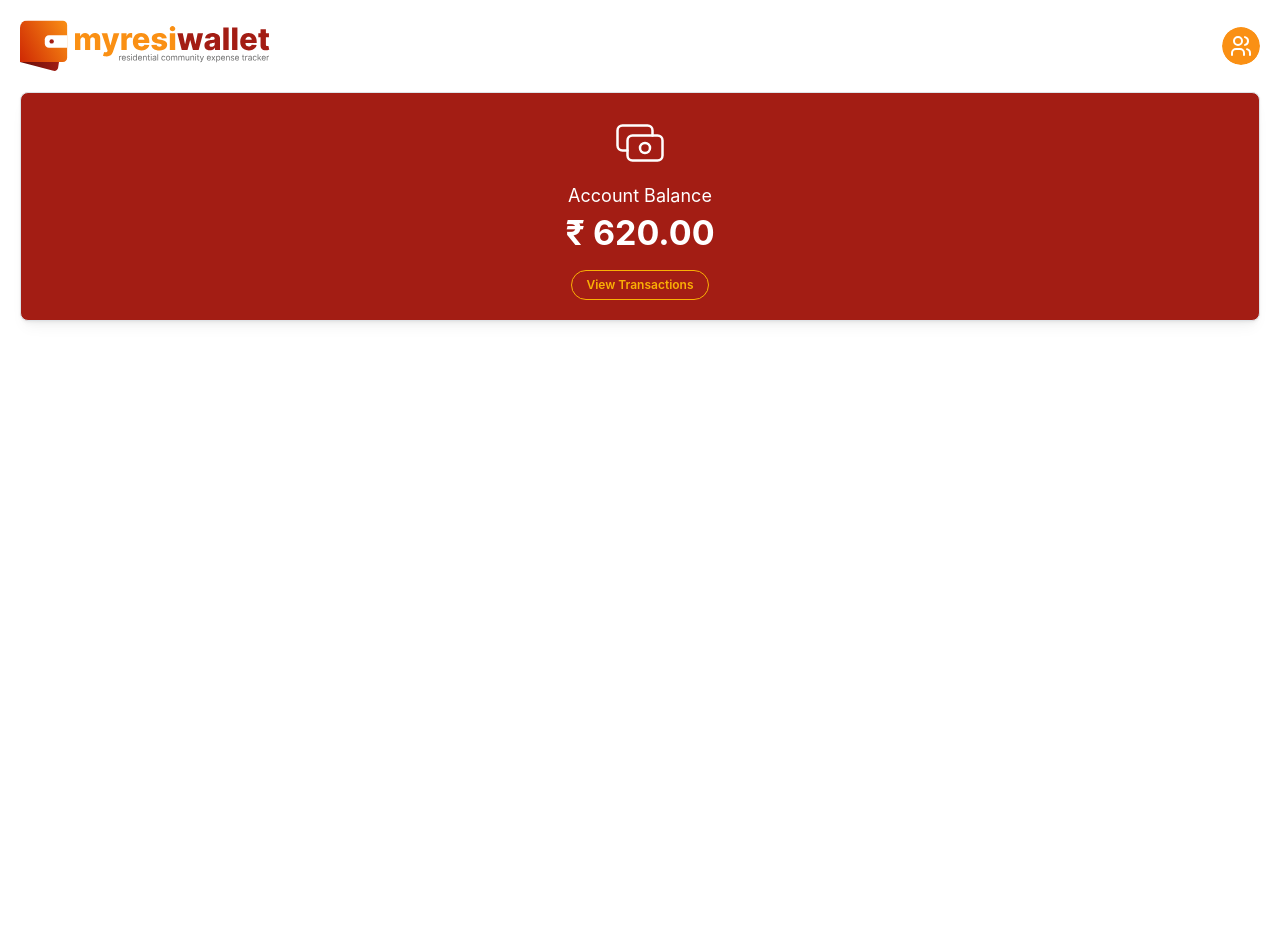
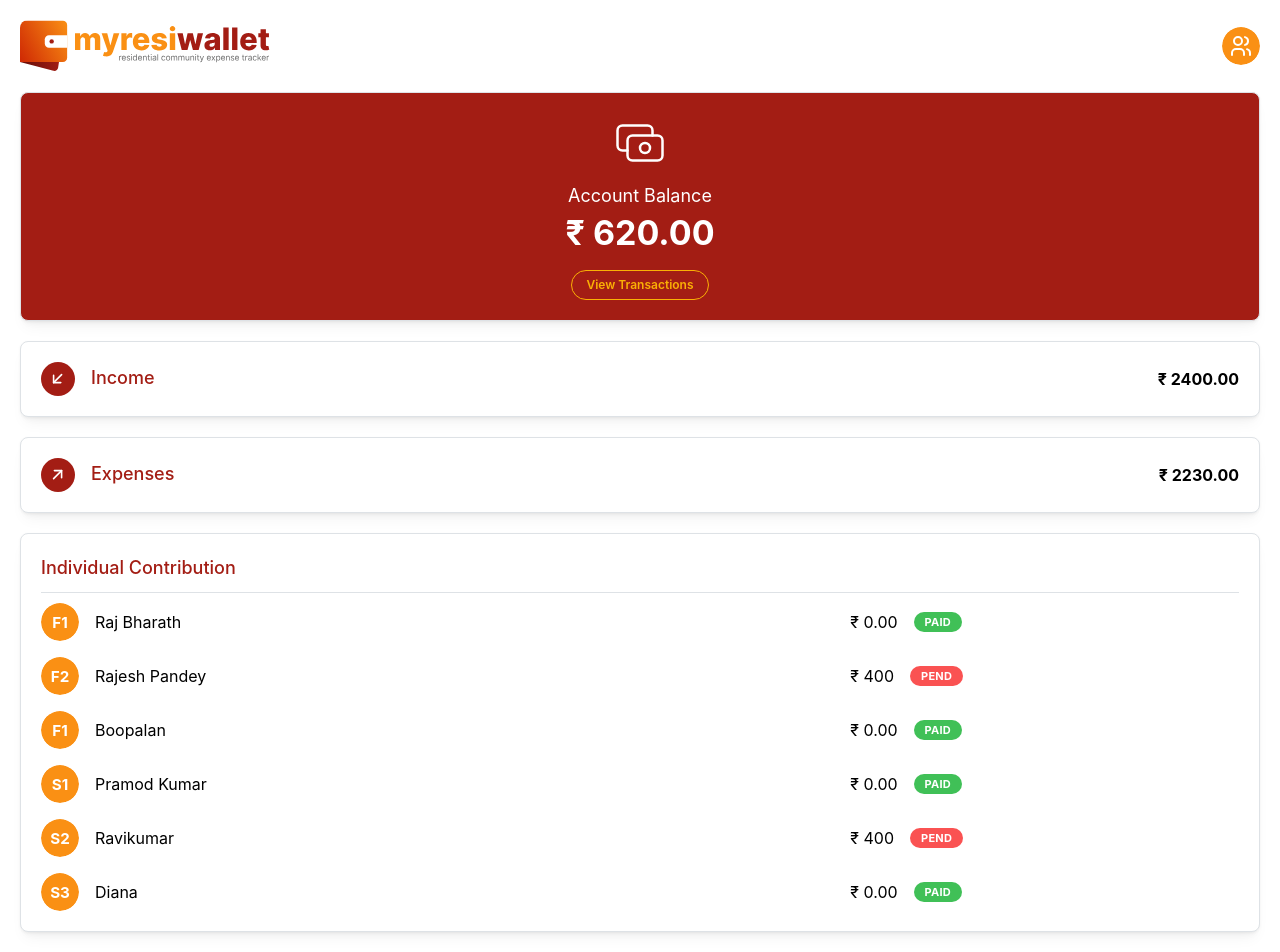
Before and after one commit to RajBharath89/finapp, a Next.js app: page / in a window 1280 px wide. Before the commit the page ends 800 px from the top, so only its background shows below. Built offline with nearby package versions, Linux system fonts and the light colour scheme.

Commit message:
dashboard

```diff
--- a/pages/dashboard.tsx
+++ b/pages/dashboard.tsx
@@ -1,15 +1,232 @@
-import { ActionIcon, Avatar, Button, Card, Group, Text, Title,rem } from "@mantine/core";
-import { Image } from '@mantine/core';
-import { IconBrandMantine, IconCash, IconCashBanknote, IconUser, IconUserBolt, IconUsers } from '@tabler/icons-react';
+import {
+  ActionIcon,
+  Avatar,
+  Badge,
+  Button,
+  Card,
+  Divider,
+  Grid,
+  Group,
+  Stack,
+  Text,
+  Title,
+  rem,
+} from "@mantine/core";
+import { Image } from "@mantine/core";
+import {
+  IconArrowDownLeft,
+  IconArrowDownRight,
+  IconArrowUpRight,
+  IconBrandMantine,
+  IconCash,
+  IconCashBanknote,
+  IconUser,
+  IconUserBolt,
+  IconUsers,
+} from "@tabler/icons-react";
 
 export default function Dashboard() {
   return (
     <>
-    <Card m={20} bg="#A31D14" shadow="sm" padding="lg" radius="md" withBorder>
-        <Text ta="center" c="white" size="lg" fw={400}> <IconCash size="60" stroke={1}/><br/>Account Balance</Text>
-        <Title ta="center" c="white" order={1}>₹ 620.00</Title>
-        <Group justify="center"><Button mt={15} variant="outline" color="yellow" size="xs" radius="xl">View Transactions</Button></Group>
-    </Card>
+      <Card m={20} bg="#A31D14" shadow="sm" padding="lg" radius="md" withBorder>
+        <Text ta="center" c="white" size="lg" fw={400}>
+          {" "}
+          <IconCash size="60" stroke={1} />
+          <br />
+          Account Balance
+        </Text>
+        <Title ta="center" c="white" order={1}>
+          ₹ 620.00
+        </Title>
+        <Group justify="center">
+          <Button
+            mt={15}
+            variant="outline"
+            color="yellow"
+            size="xs"
+            radius="xl"
+          >
+            View Transactions
+          </Button>
+        </Group>
+      </Card>
+
+      <Card m={20} shadow="sm" padding="lg" radius="md" withBorder>
+        <Grid align="center" justify="space-around">
+          <Grid.Col span={6}>
+            <Group justify="flex-start">
+              {/* <Badge color="green" variant="filled" size="lg">Inwards</Badge> */}
+              <ActionIcon
+                variant="filled"
+                color="#A31D14"
+                size="lg"
+                radius="xl"
+                aria-label="Settings"
+              >
+                <IconArrowDownLeft
+                  style={{ width: "60%", height: "60%" }}
+                  stroke={2}
+                />
+              </ActionIcon>
+              <Text ta="left" c="#A31D14" size="lg" fw={500}>
+                Income
+              </Text>
+            </Group>
+          </Grid.Col>
+          <Grid.Col span={6}>
+            <Text ta="right">
+              <Title order={5}>₹ 2400.00</Title>
+            </Text>
+          </Grid.Col>
+        </Grid>
+      </Card>
+
+      <Card m={20} shadow="sm" padding="lg" radius="md" withBorder>
+        <Grid align="center" justify="space-around">
+          <Grid.Col span={6}>
+            <Group justify="flex-start">
+              {/* <Badge color="green" variant="filled" size="lg">Inwards</Badge> */}
+              <ActionIcon
+                variant="filled"
+                color="#A31D14"
+                size="lg"
+                radius="xl"
+                aria-label="Settings"
+              >
+                <IconArrowUpRight
+                  style={{ width: "60%", height: "60%" }}
+                  stroke={2}
+                />
+              </ActionIcon>
+              <Text ta="left" c="#A31D14" size="lg" fw={500}>
+                Expenses
+              </Text>
+            </Group>
+          </Grid.Col>
+          <Grid.Col span={6}>
+            <Text ta="right">
+              <Title order={5}>₹ 2230.00</Title>
+            </Text>
+          </Grid.Col>
+        </Grid>
+      </Card>
+
+      <Card m={20} shadow="sm" padding="lg" radius="md" withBorder>
+        <Text ta="left" c="#A31D14" size="lg" fw={500}>
+          Individual Contribution
+        </Text>
+        <Divider mb={10} mt={10} />
+        <Stack>
+        <Grid align="center" justify="space-around">
+          <Grid.Col span={8}>
+            <Group justify="flex-start">
+              <Avatar variant="filled" radius="xl" color="#FA9014">
+                F1
+              </Avatar>
+              <Text>Raj Bharath</Text>
+            </Group>
+          </Grid.Col>
+          <Grid.Col span={4}>
+            <Group>
+              <Text>₹ 0.00</Text>
+              <Badge color="green" variant="filled">
+                paid
+              </Badge>
+            </Group>
+          </Grid.Col>
+        </Grid>
+        <Grid align="center" justify="space-around">
+          <Grid.Col span={8}>
+            <Group justify="flex-start">
+              <Avatar variant="filled" radius="xl" color="#FA9014">
+                F2
+              </Avatar>
+              <Text>Rajesh Pandey</Text>
+            </Group>
+          </Grid.Col>
+          <Grid.Col span={4}>
+            <Group>
+              <Text>₹ 400</Text>
+              <Badge color="red" variant="filled">
+                PEND
+              </Badge>
+            </Group>
+          </Grid.Col>
+        </Grid>
+        <Grid align="center" justify="space-around">
+          <Grid.Col span={8}>
+            <Group justify="flex-start">
+              <Avatar variant="filled" radius="xl" color="#FA9014">
+                F1
+              </Avatar>
+              <Text>Boopalan</Text>
+            </Group>
+          </Grid.Col>
+          <Grid.Col span={4}>
+            <Group>
+              <Text>₹ 0.00</Text>
+              <Badge color="green" variant="filled">
+                paid
+              </Badge>
+            </Group>
+          </Grid.Col>
+        </Grid>
+        <Grid align="center" justify="space-around">
+          <Grid.Col span={8}>
+            <Group justify="flex-start">
+              <Avatar variant="filled" radius="xl" color="#FA9014">
+                S1
+              </Avatar>
+              <Text>Pramod Kumar</Text>
+            </Group>
+          </Grid.Col>
+          <Grid.Col span={4}>
+            <Group>
+              <Text>₹ 0.00</Text>
+              <Badge color="green" variant="filled">
+                paid
+              </Badge>
+            </Group>
+          </Grid.Col>
+        </Grid>
+        <Grid align="center" justify="space-around">
+          <Grid.Col span={8}>
+            <Group justify="flex-start">
+              <Avatar variant="filled" radius="xl" color="#FA9014">
+                S2
+              </Avatar>
+              <Text>Ravikumar</Text>
+            </Group>
+          </Grid.Col>
+          <Grid.Col span={4}>
+            <Group>
+              <Text>₹ 400</Text>
+              <Badge color="red" variant="filled">
+                pend
+              </Badge>
+            </Group>
+          </Grid.Col>
+        </Grid>
+        <Grid align="center" justify="space-around">
+          <Grid.Col span={8}>
+            <Group justify="flex-start">
+              <Avatar variant="filled" radius="xl" color="#FA9014">
+                S3
+              </Avatar>
+              <Text>Diana</Text>
+            </Group>
+          </Grid.Col>
+          <Grid.Col span={4}>
+            <Group>
+              <Text>₹ 0.00</Text>
+              <Badge color="green" variant="filled">
+                paid
+              </Badge>
+            </Group>
+          </Grid.Col>
+        </Grid>
+        </Stack>
+      </Card>
     </>
   );
 }
```
